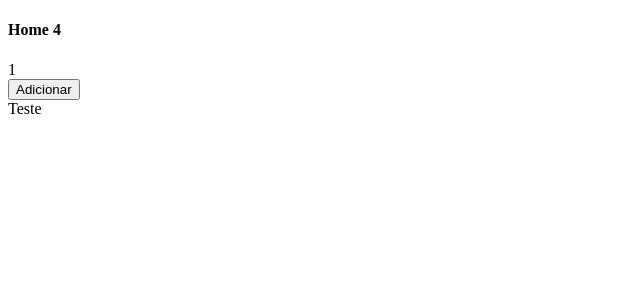
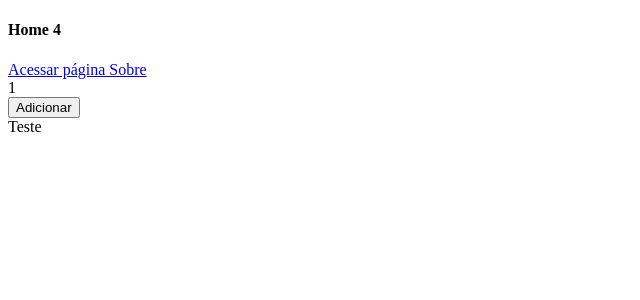
Before and after one commit to Thribs/ideia-unica, a Next.js app: page / in a window 1280 px wide. Shown: the top 300 px of the page, without its empty margins (0-640 px from the left). Built offline with nearby package versions, Linux system fonts and the light colour scheme.

Commit message:
About anchor tag

```diff
--- a/package.json
+++ b/package.json
@@ -1,7 +1,6 @@
 {
   "name": "ideia-unica",
   "version": "1.0.0",
-  "description": "",
   "main": "index.js",
   "scripts": {
     "dev": "next dev"
@@ -22,5 +21,6 @@
     "node-fetch": "^2.6.1",
     "react": "^17.0.1",
     "react-dom": "^17.0.1"
-  }
+  },
+  "description": ""
 }
--- a/pages/index.js
+++ b/pages/index.js
@@ -19,6 +19,7 @@ function Home() {
     return (
         <div>
             <h4>Home 4</h4>
+            <a href="/sobre">Acessar página Sobre</a>
             <Contador />
             <div>Teste</div>
         </div>
```
Also changed, not shown: 1 other file (tests, documents, lock files or other folders).
